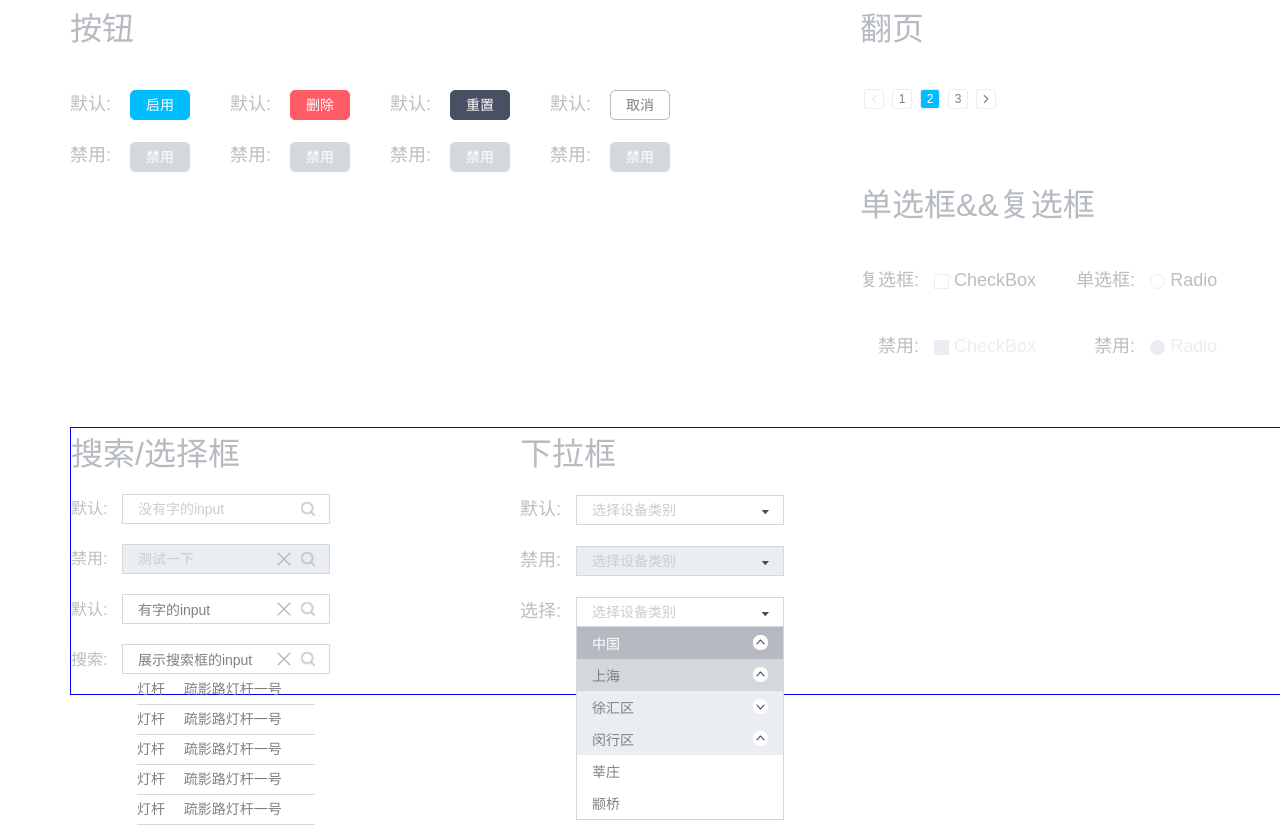
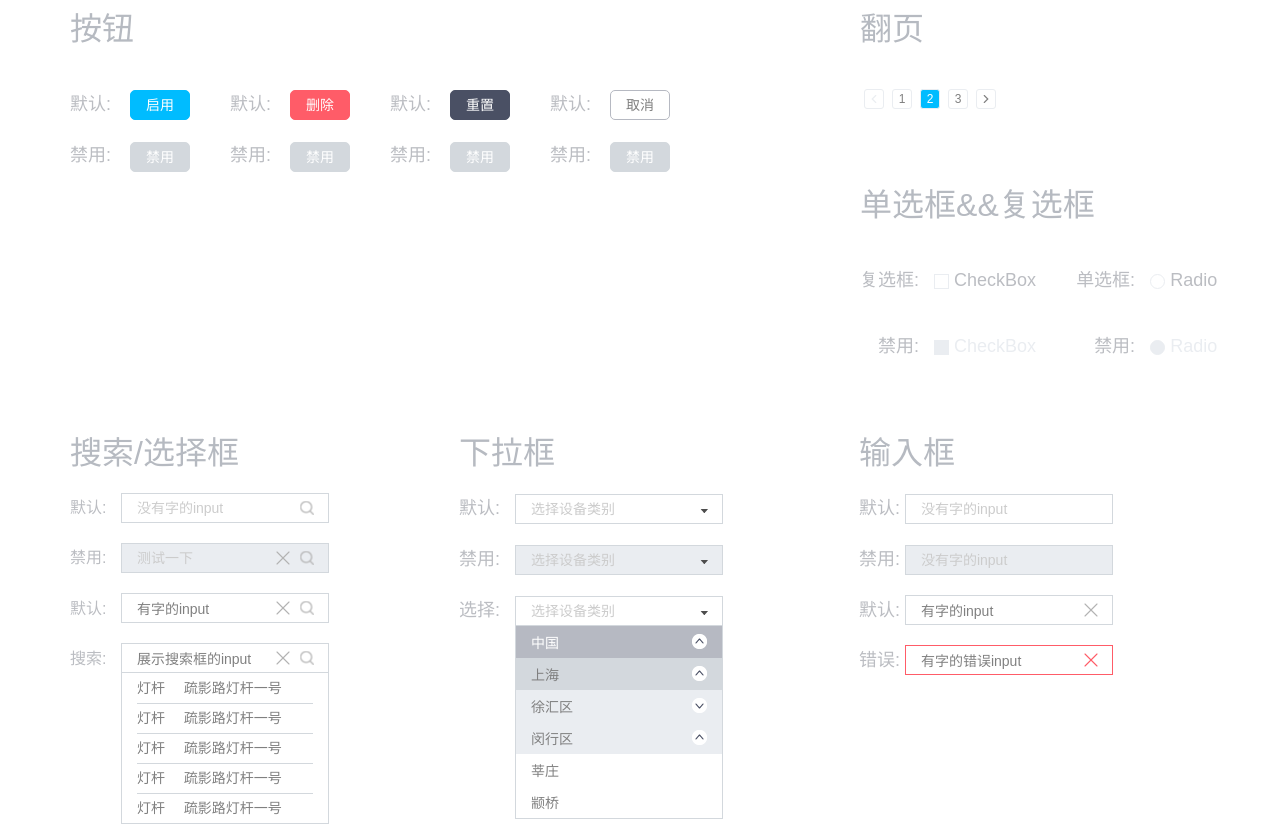
Before and after one commit to ChrisWen960216/srp-design, a website built with webpack: page src/index.html in a window 1280 px wide. Shown: the part 988-1813 px from the top of the page. Built offline with nearby package versions, Linux system fonts and the light colour scheme; a web font is replaced by a local one.

Commit message:
Add single-inputs

```diff
--- a/src/index.html
+++ b/src/index.html
@@ -296,6 +296,40 @@
             </dd>
           </dl>
         </aside>
+
+        <aside class='inputs'>
+          <header>
+            <span class='extra font-t1'>输入框</span>
+          </header>
+          <dl>
+            <dd class='font-t4'>
+              默认:
+              <div class='input'>
+                <input type="text" placeholder="没有字的input" />
+              </div>
+            </dd>
+            <dd class='font-t4'>
+              禁用:
+              <div class='input input-disabled'>
+                  <input type="text" placeholder="没有字的input"  disabled/>
+                </div>
+            </dd>
+            <dd class='font-t4'>
+              默认:
+              <div class='input input-search'>
+                  <input type="text" placeholder="测试一下" value='有字的input' />
+                  <div class='delete'></div>
+                </div>
+            </dd>
+            <dd class='font-t4'>
+              错误:
+              <div class='input input-error'>
+                  <input type="text" placeholder="测试一下" value='有字的错误input' />
+                  <div class='delete'></div>
+                </div>
+            </dd>
+          </dl>
+        </aside>
       </div>
 
 
--- a/src/style/index.less
+++ b/src/style/index.less
@@ -138,7 +138,7 @@
       }
     }
     .selects{
-      margin-left: 190px;
+      margin-left: 130px;
       position: absolute;
       > dl{
         > dd{
@@ -150,12 +150,21 @@
       }
     }
 
+    .inputs{
+      position: absolute;
+      margin-left: 530px;
+      > dl{
+        > dd{
+          margin: 20px 0;
+        }
+      }
+    }
+
     .top-container{
       margin-bottom: 70px;
     }
     .bottom-container{
       position: relative;
-      border: 1px solid blue;
     }
   }
   .clearfix::after {
--- a/src/style/input.less
+++ b/src/style/input.less
@@ -1,7 +1,5 @@
 @import './variables.less';
 @import './init.less';
-
-
 .input {
   display: inline-block;
   position: relative;
@@ -71,11 +69,14 @@
     }
   }
   dl {
+    box-sizing: border-box;
     width: 100%;
     margin: 0;
     padding: 0;
     position: absolute;
     top: 100%;
+    .input-style(@base-color-2);
+    border-top:none;
     dd {
       padding: 0 15px;
       height: 30px;
@@ -97,3 +98,25 @@
     }
   }
 }
+
+.input-search {
+  .delete {
+    margin-right: 15px;
+  }
+}
+
+.input-error {
+  input {
+    .input-style(@error-color);
+    &:focus {
+      .input-style(@error-color);
+    }
+    &:hover {
+      .input-style(@error-color);
+    }
+  }
+  .delete {
+    background: url('../img/fault.png')center no-repeat;
+    margin-right: 15px;
+  }
+}
```
